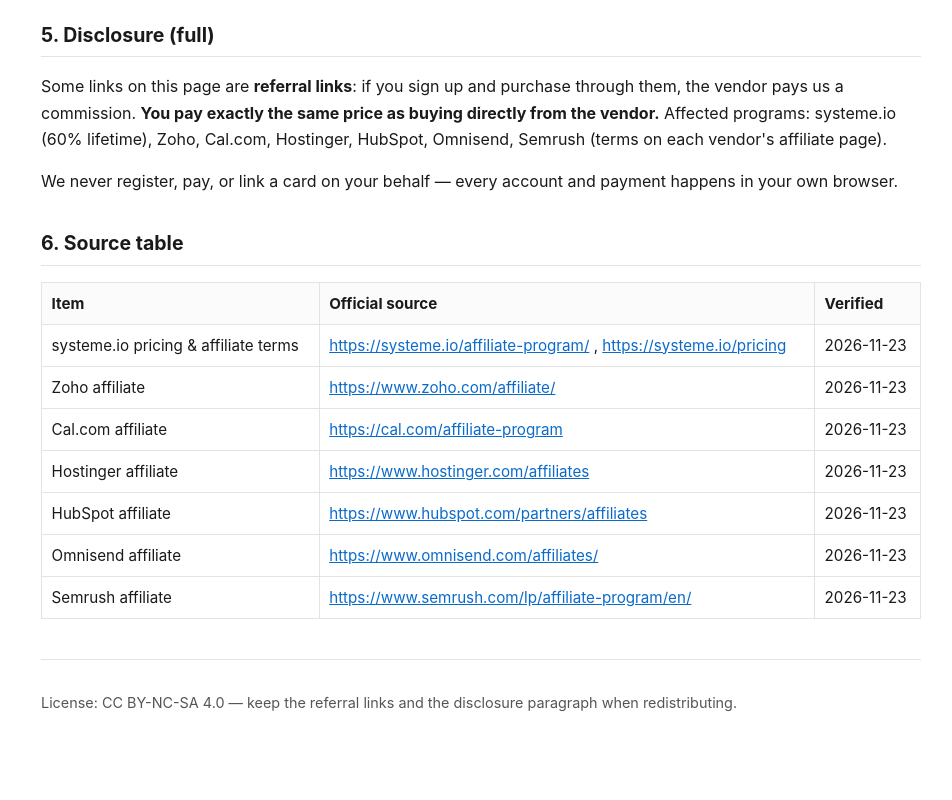
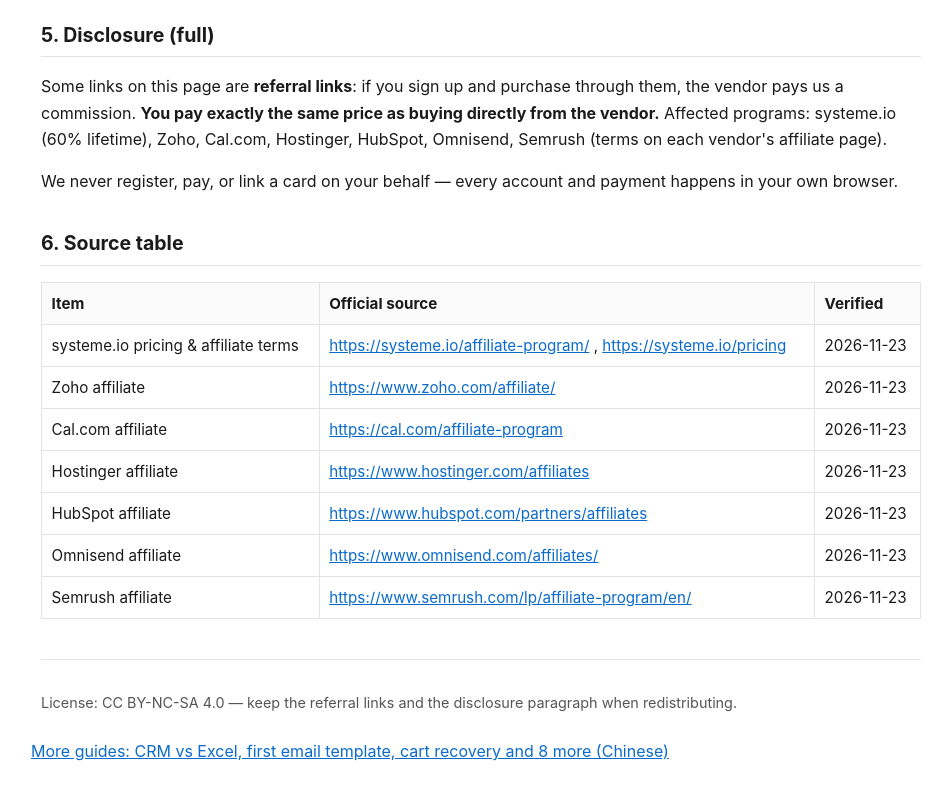
Before and after one commit to feng20100326/zh-saas-toolkit, a plain HTML site: page docs/index.en.html in a window 1280 px wide. Shown: the part 1453-2253 px from the top of the page, without its empty margins (159-1111 px from the left). Before the commit the page ends 2217 px from the top, so only its background shows below. Drawn offline with Linux system fonts and the light colour scheme.

Commit message:
site: link to posts section

```diff
--- a/docs/index.en.html
+++ b/docs/index.en.html
@@ -101,5 +101,6 @@ footer{margin-top:2.5rem;padding-top:1rem;border-top:1px solid var(--line);color
 </footer>
 
 </main>
+<p style="max-width:900px;margin:1.5rem auto"><a href="posts/crm-or-excel.html">More guides: CRM vs Excel, first email template, cart recovery and 8 more (Chinese)</a></p>
 </body>
 </html>
```
